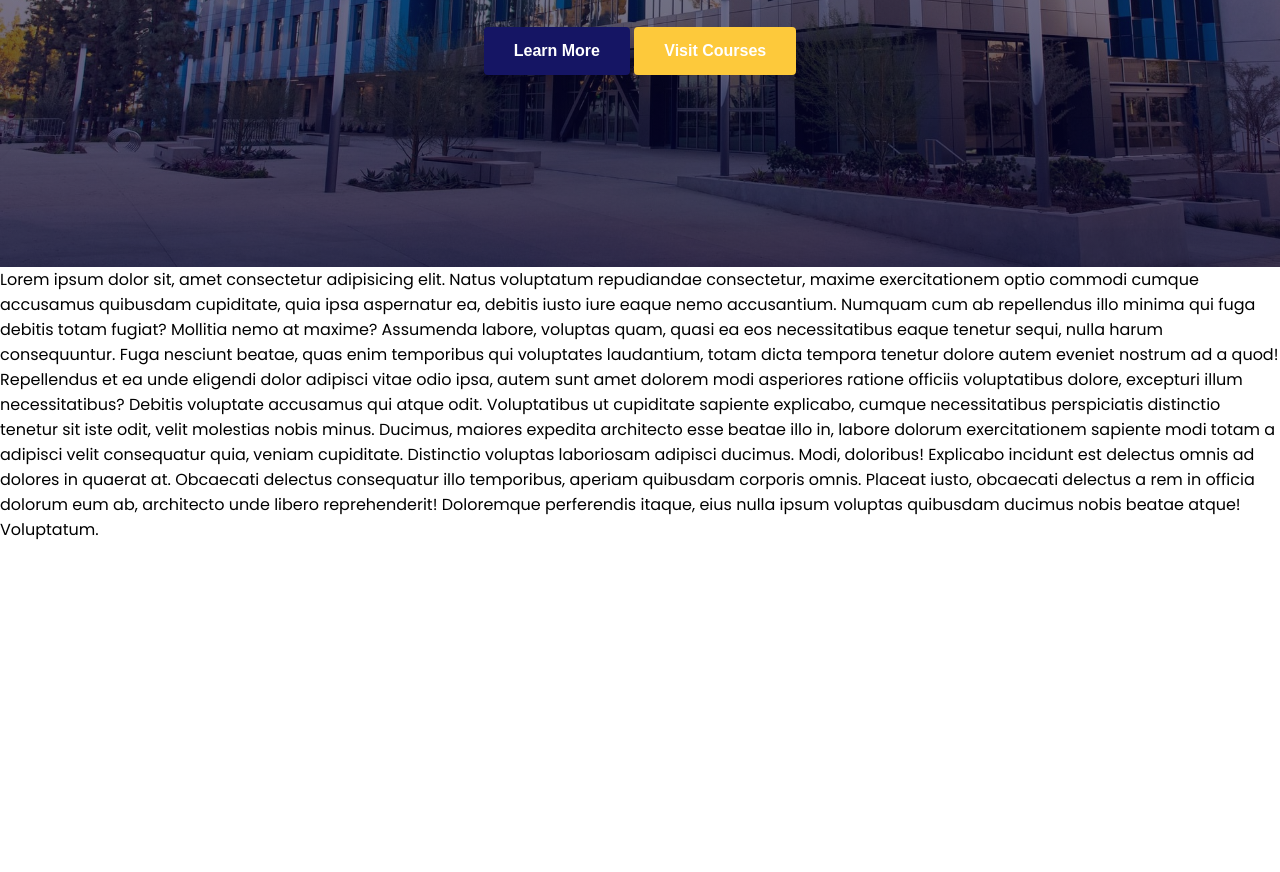
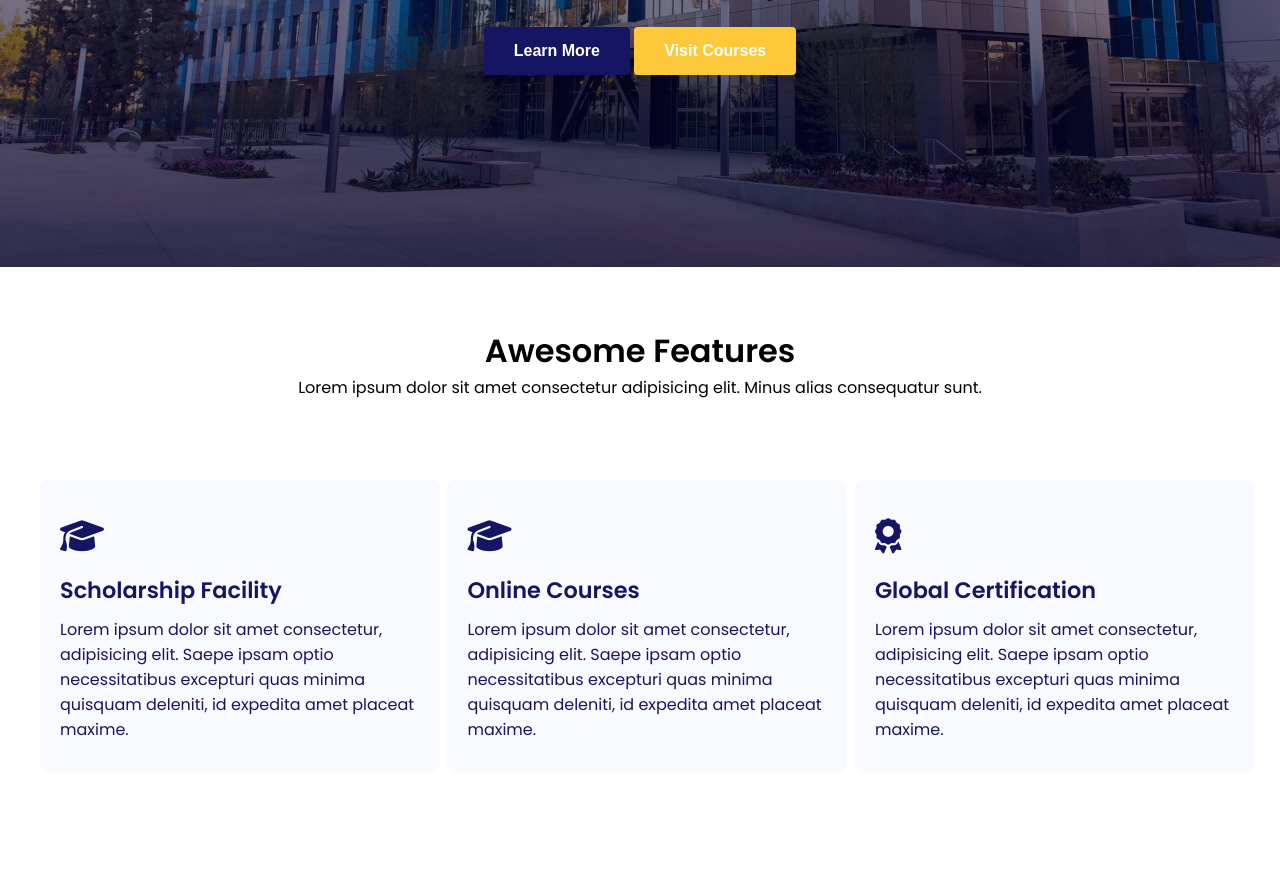
Before and after one commit to iyubrajpoudel/education-portal, a plain HTML site: page index.html in a window 1280 px wide. Shown: the part 453-1325 px from the top of the page. Before the commit the page ends 995 px from the top, so only its background shows below. Drawn offline with Linux system fonts and the light colour scheme.

Commit message:
Features section done.

```diff
--- a/css/style.css
+++ b/css/style.css
@@ -55,6 +55,7 @@ a {
     --black: #000;
     --transparent: rgba(0, 0, 0, 0);
     --white: #ffffff;
+    --light: #f8faff;
     --shadow: rgb(0, 0, 0, 0.2);
     --purple: rgb(21, 21, 100);
     --yellow: #FDC93B;
@@ -66,6 +67,7 @@ a {
 
 .container {
     max-width: 1280px;
+    margin: 0 auto;
 }
 
 /* End of Custom global classes */
@@ -214,6 +216,64 @@ button#visitCoursesBtn:hover {
     background-color: var(--white);
 }
 
+/* End of Hero Section Styling */
 
 
-/* End of Hero Section Styling */
+/* Features Section Styling */
+
+section.features-section {
+    padding: 60px 20px;
+}
+
+section .section-heading {
+    text-align: center;
+}
+
+/* Using Flexbox */
+/*
+div.feature-cards {
+    display: flex;
+    flex-wrap: wrap;
+    justify-content: space-between;
+    gap: 20px;
+    padding: 40px 20px;
+    margin-top: 40px;
+}
+ */
+
+/* Using Grid */
+div.feature-cards {
+    padding: 40px 20px;
+    margin-top: 40px;
+    display: grid;
+    /* grid-template-columns: repeat(3, 1fr); */
+    grid-template-columns: repeat(auto-fit, minmax(360px, 1fr));
+    grid-gap: 1.4rem;
+}
+
+.feature-card {
+    background-color: var(--light);
+    padding: 30px 20px;
+    border-radius: 8px;
+    color: var(--purple);
+    display: flex;
+    flex-direction: column;
+    gap: 10px;
+    width: 400px;
+}
+
+.feature-card .icon {
+    font-size: 2.2rem;
+}
+
+.feature-title h3 {
+    font-size: 1.4rem;
+}
+
+.feature-description {
+    font-size: 1rem;
+    font-weight: 400;
+}
+
+
+/* End of Features Section Styling */
--- a/index.html
+++ b/index.html
@@ -7,6 +7,8 @@
     <meta name="viewport" content="width=device-width, initial-scale=1.0">
     <title>Document</title>
     <link rel="stylesheet" href="./css/style.css">
+    <!-- Fontawesome -->
+    <link rel="stylesheet" href="https://cdnjs.cloudflare.com/ajax/libs/font-awesome/6.4.0/css/all.min.css">
 </head>
 
 <body>
@@ -43,22 +45,53 @@
                 </div>
             </div>
         </section>
-        <section>
-            Lorem ipsum dolor sit, amet consectetur adipisicing elit. Natus voluptatum repudiandae consectetur, maxime
-            exercitationem optio commodi cumque accusamus quibusdam cupiditate, quia ipsa aspernatur ea, debitis iusto
-            iure eaque nemo accusantium. Numquam cum ab repellendus illo minima qui fuga debitis totam fugiat? Mollitia
-            nemo at maxime? Assumenda labore, voluptas quam, quasi ea eos necessitatibus eaque tenetur sequi, nulla
-            harum consequuntur. Fuga nesciunt beatae, quas enim temporibus qui voluptates laudantium, totam dicta
-            tempora tenetur dolore autem eveniet nostrum ad a quod! Repellendus et ea unde eligendi dolor adipisci vitae
-            odio ipsa, autem sunt amet dolorem modi asperiores ratione officiis voluptatibus dolore, excepturi illum
-            necessitatibus? Debitis voluptate accusamus qui atque odit. Voluptatibus ut cupiditate sapiente explicabo,
-            cumque necessitatibus perspiciatis distinctio tenetur sit iste odit, velit molestias nobis minus. Ducimus,
-            maiores expedita architecto esse beatae illo in, labore dolorum exercitationem sapiente modi totam a
-            adipisci velit consequatur quia, veniam cupiditate. Distinctio voluptas laboriosam adipisci ducimus. Modi,
-            doloribus! Explicabo incidunt est delectus omnis ad dolores in quaerat at. Obcaecati delectus consequatur
-            illo temporibus, aperiam quibusdam corporis omnis. Placeat iusto, obcaecati delectus a rem in officia
-            dolorum eum ab, architecto unde libero reprehenderit! Doloremque perferendis itaque, eius nulla ipsum
-            voluptas quibusdam ducimus nobis beatae atque! Voluptatum.
+        <section class="features-section">
+            <div class="container row">
+                <div class="row section-heading">
+                    <h2>Awesome Features</h2>
+                    <p>Lorem ipsum dolor sit amet consectetur adipisicing elit. Minus alias consequatur sunt.</p>
+                </div>
+                <div class="row cards feature-cards">
+                    <div class="col card feature-card">
+                        <!-- <div class="icon">🎩</div> -->
+                        <div class="icon"><i class="fa-solid fa-graduation-cap"></i></div>
+                        <div class="feature-title">
+                            <h3>Scholarship Facility</h3>
+                        </div>
+                        <div class="feature-description">
+                            <p>Lorem ipsum dolor sit amet consectetur, adipisicing elit. Saepe ipsam optio
+                                necessitatibus excepturi quas minima quisquam deleniti, id expedita amet placeat maxime.
+                            </p>
+                        </div>
+                    </div>
+                    <div class="col card feature-card">
+                        <div class="icon">
+                            <i class="fa-solid fa-graduation-cap"></i>
+                        </div>
+                        <div class="feature-title">
+                            <h3>Online Courses</h3>
+                        </div>
+                        <div class="feature-description">
+                            <p>Lorem ipsum dolor sit amet consectetur, adipisicing elit. Saepe ipsam optio
+                                necessitatibus excepturi quas minima quisquam deleniti, id expedita amet placeat maxime.
+                            </p>
+                        </div>
+                    </div>
+                    <div class="col card feature-card">
+                        <div class="icon">
+                            <i class="fa-solid fa-award"></i>
+                        </div>
+                        <div class="feature-title">
+                            <h3>Global Certification</h3>
+                        </div>
+                        <div class="feature-description">
+                            <p>Lorem ipsum dolor sit amet consectetur, adipisicing elit. Saepe ipsam optio
+                                necessitatibus excepturi quas minima quisquam deleniti, id expedita amet placeat maxime.
+                            </p>
+                        </div>
+                    </div>
+                </div>
+            </div>
         </section>
     </main>
 </body>
```
